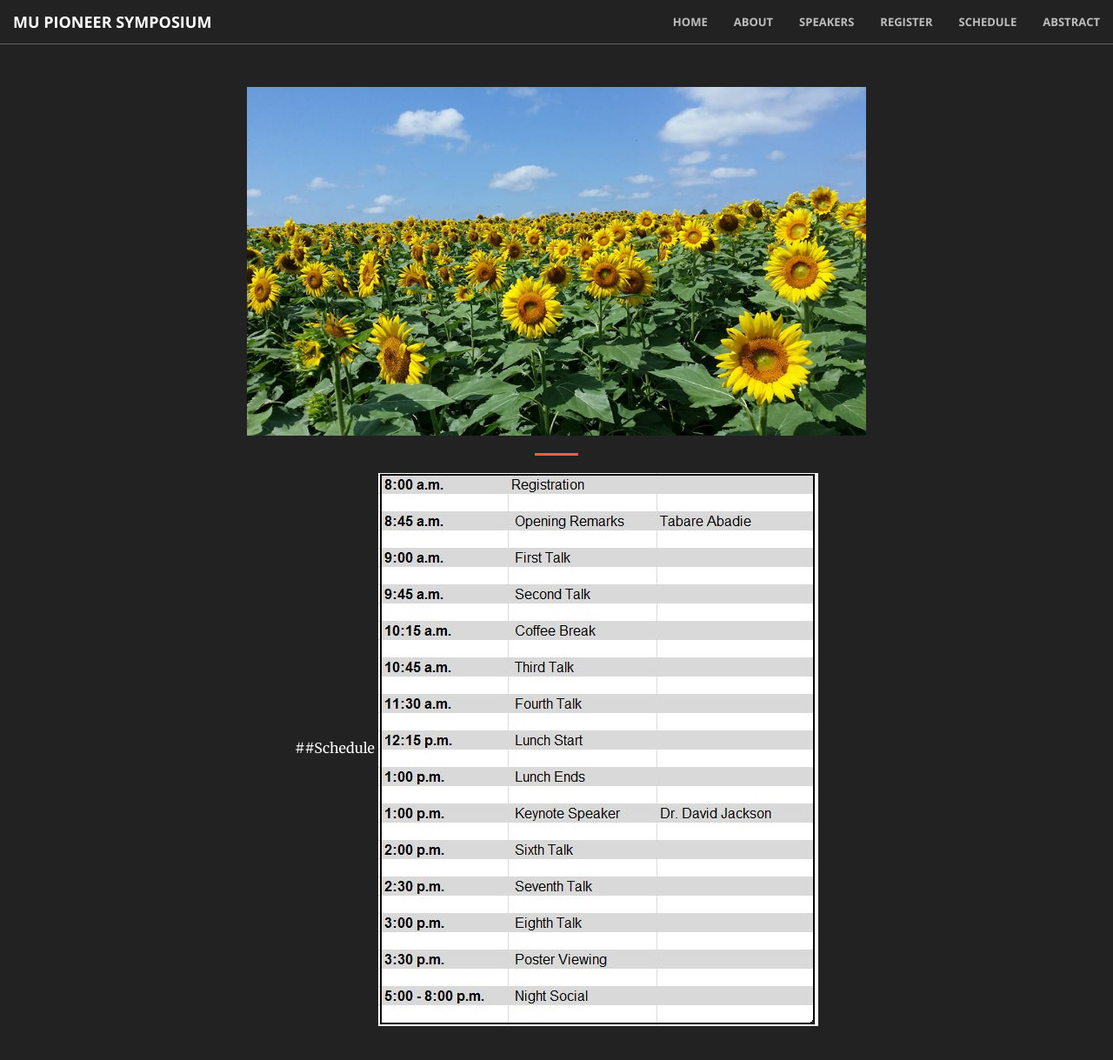
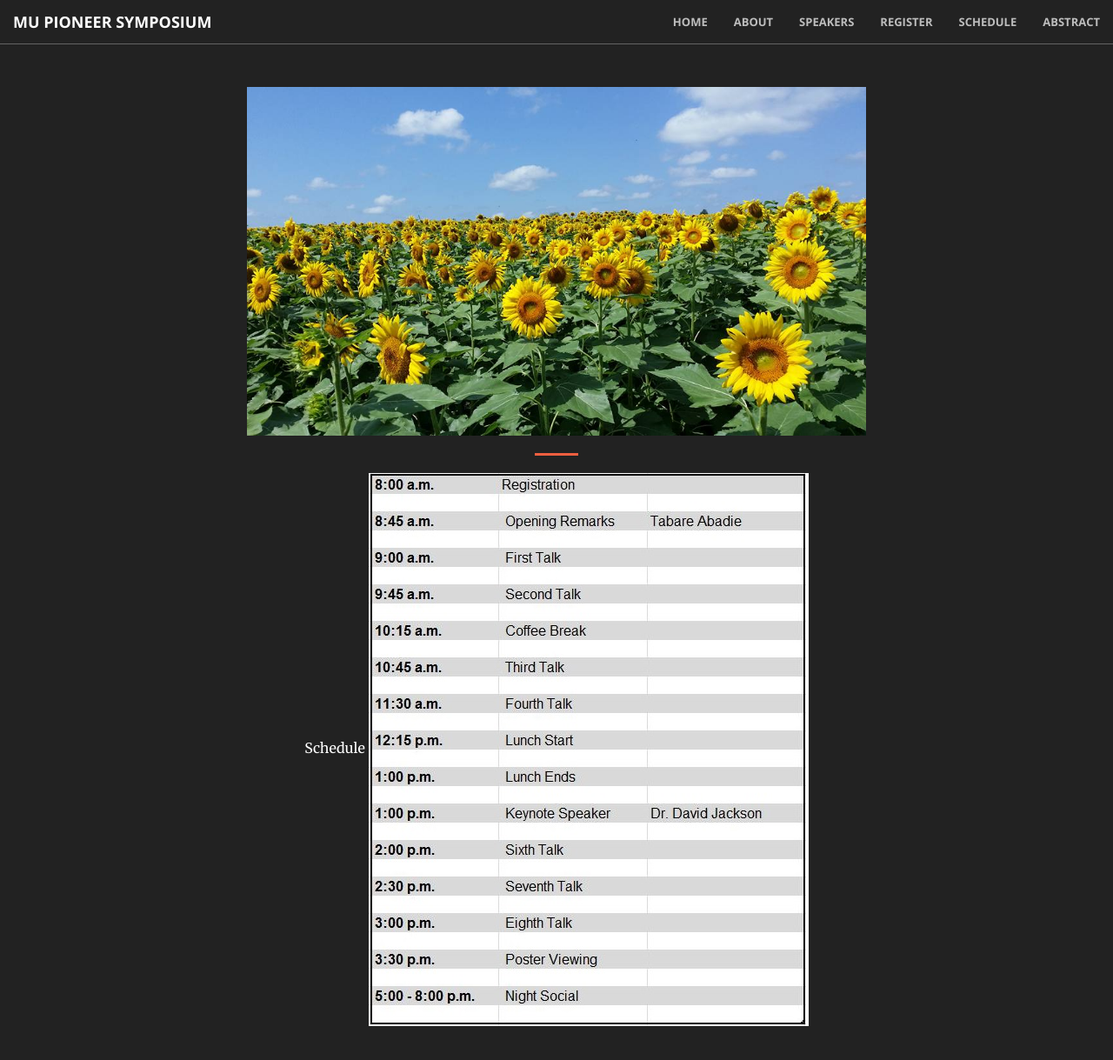
Before and after one commit to mupioneersymposium/mupioneersymposium.github.io, a Jekyll site: the page built from schedule.md, in a window 1280 px wide and 1300 px high. Shown: the top 1219 px of the window at 87% size. Built offline with Jekyll 4.4.1, drawn with Linux system fonts in a browser that asks for light colours.

```diff
--- a/schedule.md
+++ b/schedule.md
@@ -6,5 +6,5 @@ layout: regular
 
 <hr style="clear: both;" />
 
-##Schedule
+Schedule
 <img src="/img/schedule2017.JPG" style="max-width:95%"/>
```
